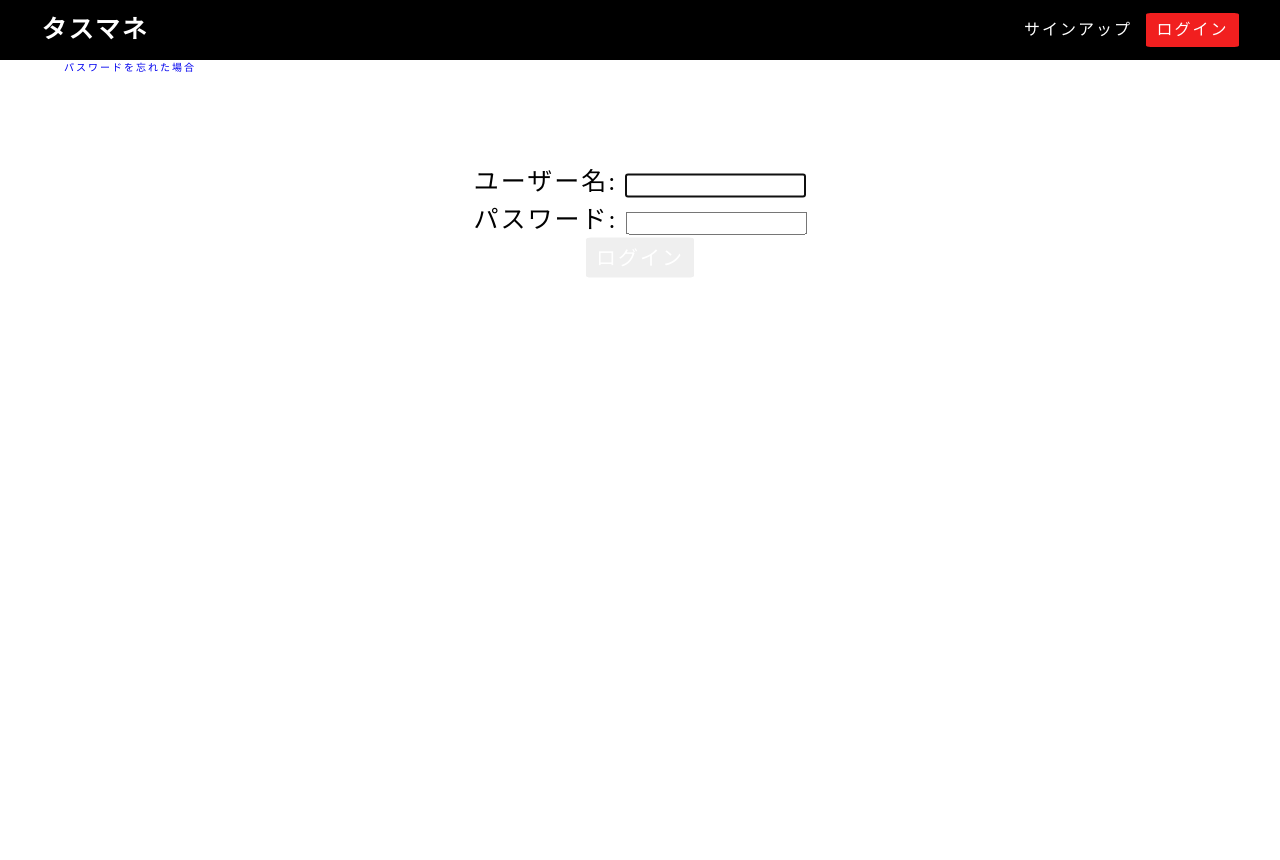
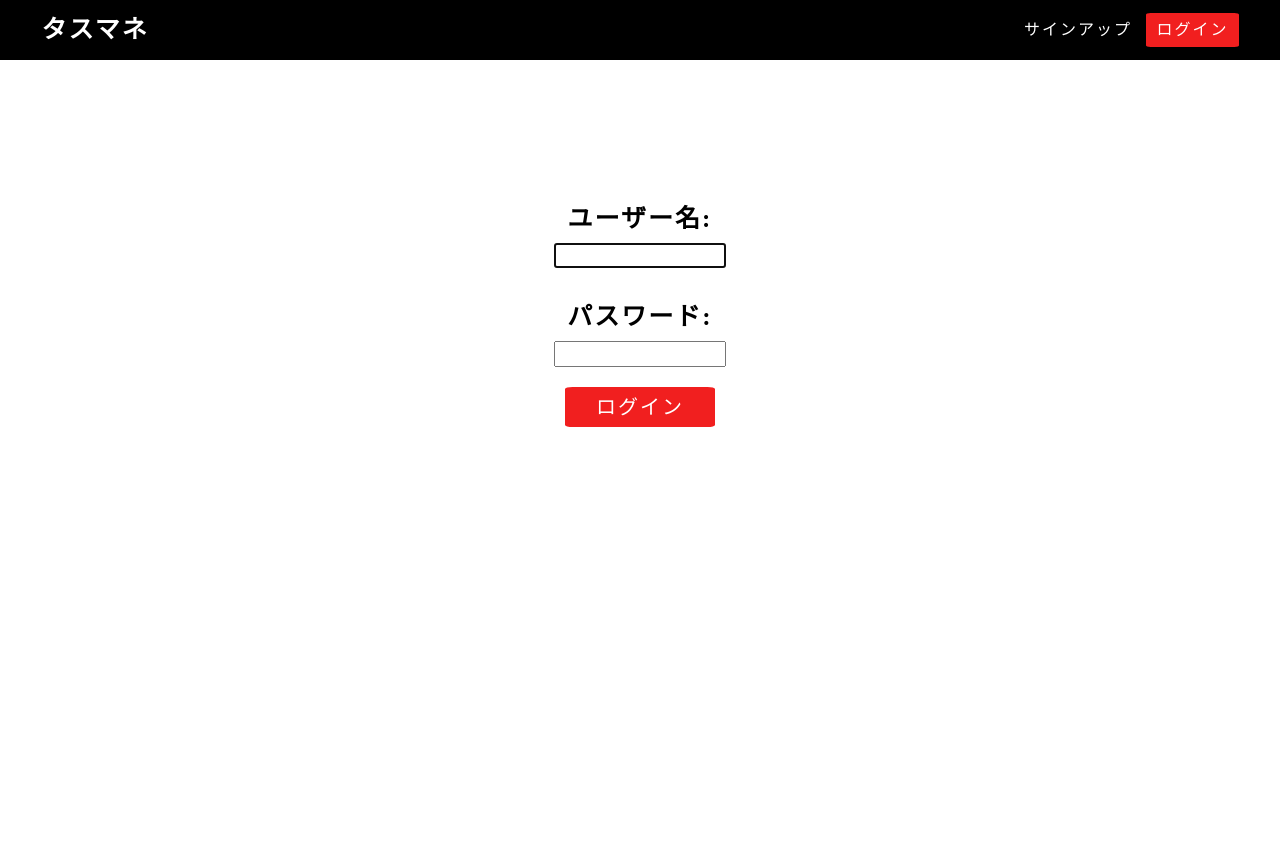
Before and after one commit to Kanata0204/task_app, a Django app: page /login/ in a window 1280 px wide. After the commit the page ends 427 px from the top, so only its background shows below. Run offline with Django 3.2, Linux system fonts and the light colour scheme; style sheets or scripts are compiled from the project's sources; parts of the project's set-up code (start-up, migrations or seed data) failed here and were passed over.

Commit message:
modiy login and signup.css

```diff
--- a/registration/templates/form_registration.html
+++ b/registration/templates/form_registration.html
@@ -1,5 +1,5 @@
 <form method="post">
     {% csrf_token %}
     {{ form.as_p }}
-    <input id="registration_btn" class="btn" type="submit" value="{{ submit_label }}">
+    <input id="{{ submit_id }}" class="btn" type="submit" value="{{ submit_label }}">
 </form>
--- a/registration/templates/registration/login.html
+++ b/registration/templates/registration/login.html
@@ -2,10 +2,10 @@
 {% load static %}
 
 {% block custom_css %}
-    <link rel="stylesheet" href="{% static 'css/login.css' %}">
+    <link rel="stylesheet" href="{% static 'css/registration/login.css' %}">
 {% endblock %}
 
 {% block container %}
-    {% include 'form_registration.html' with submit_label="ログイン" %}
-    <a href="{% url 'password_reset' %}">パスワードを忘れた場合</a>
+    {% include 'form_registration.html' with submit_id="login_btn" submit_label="ログイン" %}
+    {% comment %} <a id="forget_password" href="{% url 'password_reset' %}">パスワードを忘れた場合</a> {% endcomment %}
 {% endblock %}
--- a/registration/templates/registration/password_reset_done.html
+++ b/registration/templates/registration/password_reset_done.html
@@ -3,4 +3,5 @@
 {% block container %}
 <h2>パスワード再設定メール送信完了</h2>
 <p>パスワード再設定メールを送信しました</p>
+<a href="{% url 'login' %}">ログイン</a>
 {% endblock  %}
--- a/registration/templates/registration/password_reset_form.html
+++ b/registration/templates/registration/password_reset_form.html
@@ -1,4 +1,4 @@
-{% extends "base_registration.html" %}
+{% extends "_base.html" %}
 
 {% block container %}
 <h2>パスワード再設定</h2>
--- a/registration/templates/registration/signup.html
+++ b/registration/templates/registration/signup.html
@@ -7,5 +7,5 @@
 {% endblock %}
 
 {% block container %}
-    {% include 'form_registration.html' with submit_label="登録" %}
+    {% include "form_registration.html" with submit_id="registration_btn" submit_label="登録" %}
 {% endblock %}
--- a/static/css/_base.css
+++ b/static/css/_base.css
@@ -64,7 +64,8 @@ span {
 }
 
 #messages .error {
-  background-color: #fc3640e7;
+  background-color: #F8D7DA;
+  border: 1px solid #F5C6CB;
 }
 
 @media (min-width: 600px) {
--- /dev/null
+++ b/static/css/registration/login.css
@@ -0,0 +1,74 @@
+#content {
+  text-align: center;
+}
+
+#content form {
+  margin-top: 20rem;
+}
+
+#content form label {
+  display: block;
+  margin-top: 1.5rem;
+  margin-bottom: 0.5rem;
+  font-weight: bold;
+}
+
+#content form #id_username {
+  padding: 1px 3px;
+}
+
+#content form #id_password {
+  padding: 1px 3px;
+}
+
+#content form #login_btn {
+  margin-top: 2rem;
+  background-color: #F11F1F;
+}
+
+#content #forget_password {
+  display: inline-block;
+  margin-top: 0.5rem;
+  color: blue;
+  font-size: 1rem;
+}
+
+#content .errorlist {
+  display: inline-block;
+  background-color: #F8D7DA;
+  border: 1px solid #F5C6CB;
+  font-size: 1rem;
+}
+
+@media (min-width: 640px) {
+  #content form #login_btn {
+    width: 12rem;
+  }
+  #content #forget_password {
+    font-size: 1.2rem;
+  }
+  #content .errorlist {
+    font-size: 1.2rem;
+  }
+}
+
+@media (min-width: 1024px) {
+  #content form label {
+    margin-top: 3rem;
+  }
+  #content form #id_username {
+    width: 15%;
+  }
+  #content form #id_password {
+    width: 15%;
+  }
+  #content form #login_btn {
+    width: 15rem;
+  }
+  #content #forget_password {
+    font-size: 1.4rem;
+  }
+  #content .errorlist {
+    font-size: 1.4rem;
+  }
+}
--- a/static/scss/_base.scss
+++ b/static/scss/_base.scss
@@ -60,7 +60,8 @@ span{
         border-radius: 5%;
     }
     & .error{
-        background-color: #fc3640e7;
+        background-color: #F8D7DA;
+        border: 1px solid #F5C6CB;
     }
 }
 
--- a/static/scss/registration/login.scss
+++ b/static/scss/registration/login.scss
@@ -1,74 +1,81 @@
 #content{
-    position: relative;
-    height: 100vh;
+    text-align: center;
 
     & form{
-        width: 100%;
-        position: absolute;
-        top: 20%;
-        left: 50%;
-        transform: translate(-50%, -50%);
-        text-align: center;
+        margin-top: 20rem;
 
-        & table{
-            margin: 0 auto;
-
-            & caption{
-                padding: 1rem;
+        & label{
+            display: block;
+            margin-top: 1.5rem;
+            margin-bottom: 0.5rem;
             font-weight: bold;
         }
-
-            & tbody{
-                & tr{
-                    display: flex;
-                    flex-direction: column;
-                    margin-bottom: 2rem;
-
-                    & th{
+        & #id{
+            &_username{
+                padding: 1px 3px;
             }
-
-                    & td{
-                        & input{
-                            height: 100%;
-                            border: none;
-
+            &_password{
+                padding: 1px 3px;
             }
         }
+        & #login_btn{
+            margin-top: 2rem;
+            background-color: #F11F1F;
         }
     }
+    & #forget_password{
+        display: inline-block;
+        margin-top: 0.5rem;
+        color: blue;
+        font-size: 1rem;
     }
-        & #login_post_btn{
-            background-color: black;
-        }
-
+    & .errorlist{
+        display: inline-block;
+        background-color:#F8D7DA;
+        border: 1px solid #F5C6CB;
+        font-size: 1rem;
     }
 }
 
-@media (min-width:600px){
+@media(min-width:640px){
     #content{
         & form{
-            & table{
-                & caption{
-                    font-size: 2.6rem;
-                }
-                & tbody{
-                    & tr{
-                        flex-direction: row;
-
-                        & th{
-                            font-size: 1.5rem;
-                        }
-
-                        & td{
-                            & input{
-                                font-size: 1.5rem;
-
+            & #login_btn{
+                width: 12rem;
             }
         }
+        & #forget_password{
+            font-size: 1.2rem;
+        }
+        & .errorlist{
+            font-size: 1.2rem;
         }
     }
 }
 
+@media(min-width:1024px){
+    #content{
+        & form{
+            & label{
+                margin-top: 3rem;
+            }
+            & #id{
+                &_username{
+                    width: 15%;
+                }
+                &_password{
+                    width: 15%;
+                }
+            }
+            & #login_btn{
+                width: 15rem;
+            }
+        }
+        & #forget_password{
+            font-size: 1.4rem;
+        }
+        & .errorlist{
+            font-size: 1.4rem;
         }
     }
 }
--- a/taskproject/settings.py
+++ b/taskproject/settings.py
@@ -138,7 +138,7 @@ STATICFILES_DIRS = (
 )
 
 # 開発用メール確認
-# EMAIL_BACKEND = 'django.core.mail.backends.console.EmailBackend'
+EMAIL_BACKEND = 'django.core.mail.backends.console.EmailBackend'
 
 LOGIN_URL = "/login"
 
```
Also changed, not shown: static/css/registration/signup.css (+14 -3 lines), static/scss/registration/signup.scss (+13 -3 lines). Lines whose indentation alone changed are shown as unchanged.
